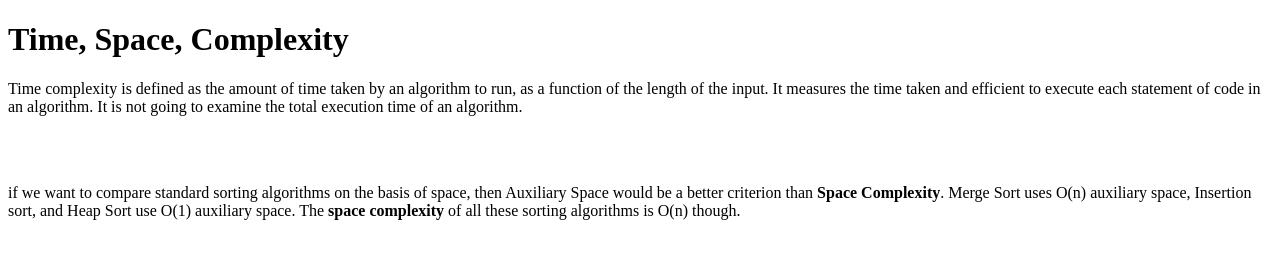
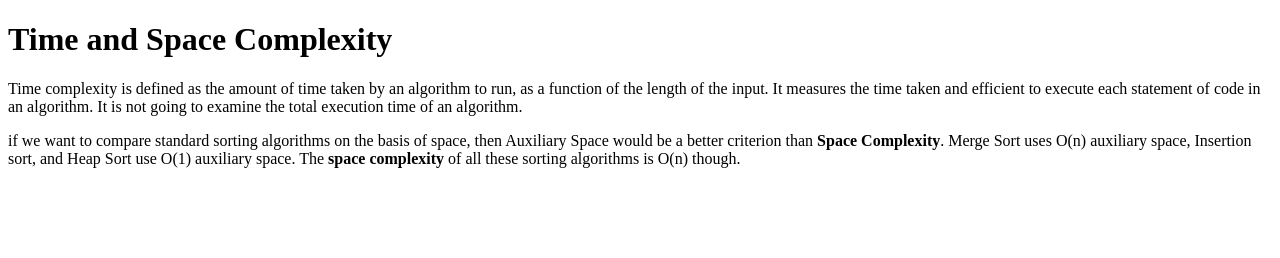
Before and after one commit to acciojob/time-and-space-complexity-vtyagicse, a website: page main.html in a window 1280 px wide. Drawn offline with Linux system fonts and the light colour scheme.

Commit message:
created a submission

```diff
--- a/main.html
+++ b/main.html
@@ -8,15 +8,13 @@
 
 <body>
 	<!-- the entire body must be written by student -->
-	<h1>Time, Space, Complexity</h1>
+	<h1>Time and Space Complexity</h1>
     <p>Time complexity is defined as the amount of time taken by an
         algorithm to run, as a function of the length of the input.
-
-        It measures the time taken and efficient to execute each statement of code
+		It measures the time taken and efficient to execute each statement of code
         in an algorithm. It is not going to examine the total execution
         time of an algorithm.</p>
-    <br>
-    <br>
+
     <p>
         if we want to compare standard sorting algorithms on the basis
         of space, then Auxiliary Space would be a better criterion than
```
